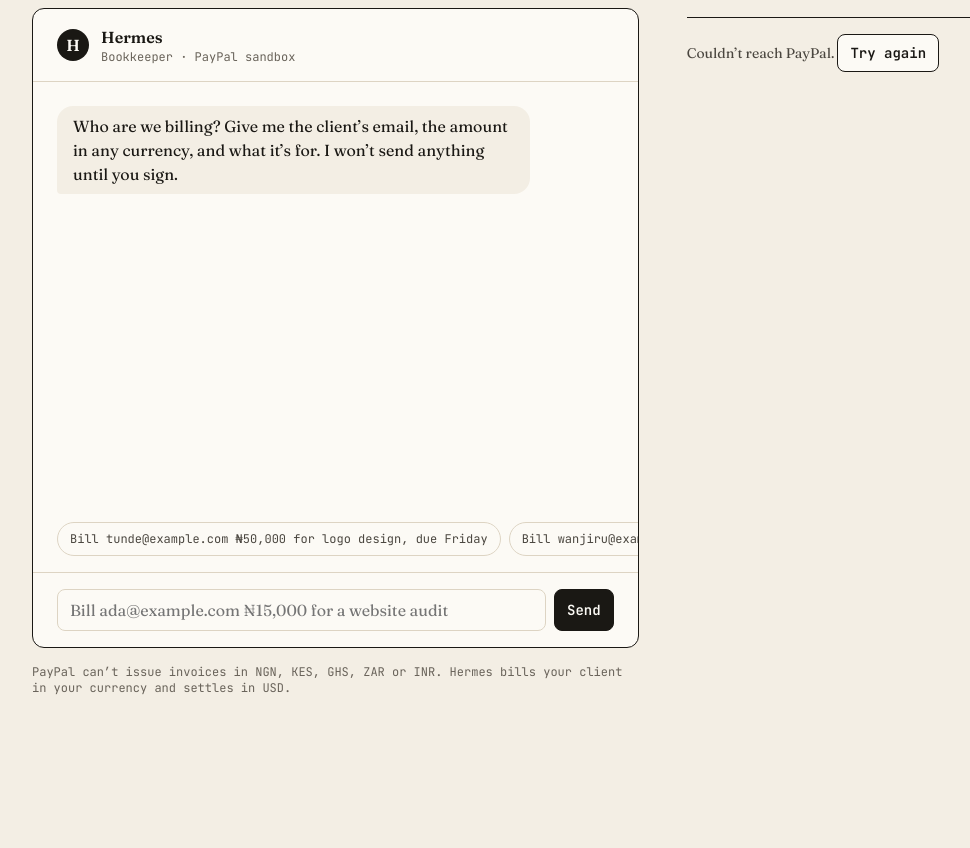
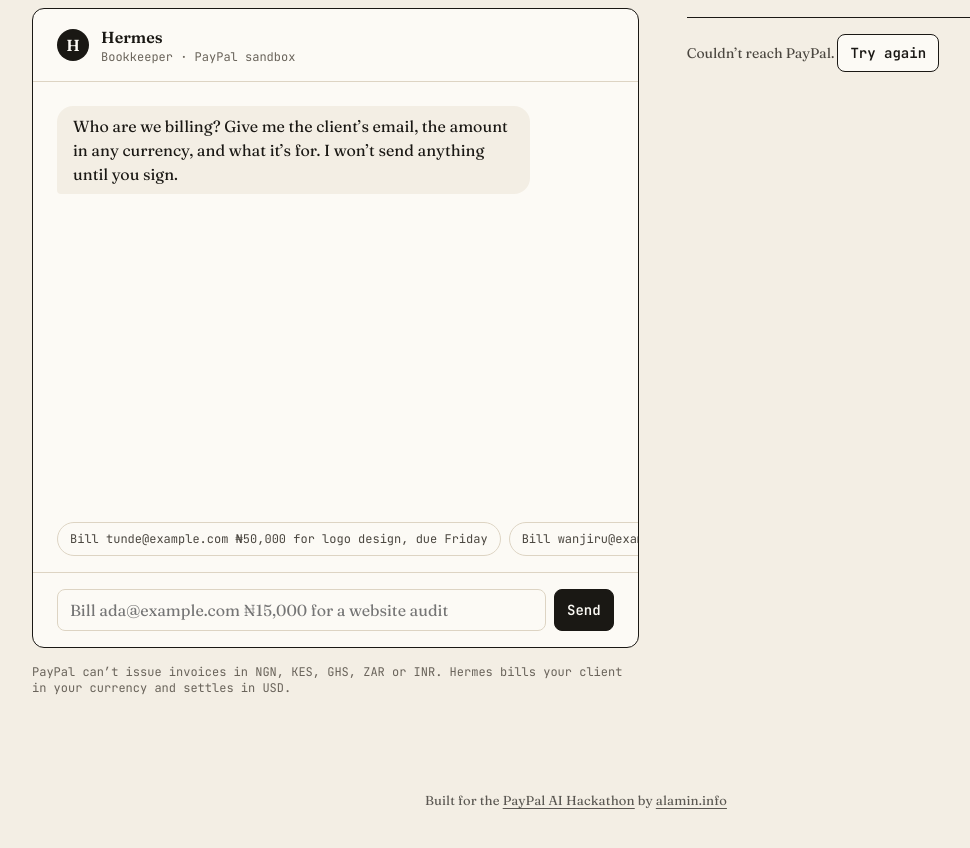
Before and after one commit to 1momoh/hermes-invoice-agent, a website: page public/index.html in a window 1280 px wide. Shown: the part 352-1200 px from the top of the page, without its empty margins (64-1034 px from the left). Before the commit the page ends 1112 px from the top, so only its background shows below. Drawn offline with Linux system fonts and the light colour scheme; no server answers.

Commit message:
Add footer credit

```diff
--- a/public/index.html
+++ b/public/index.html
@@ -69,4 +69,5 @@ aside{display:flex;flex-direction:column;gap:48px}
 <aside><section class="sec" aria-labelledby="tr"><h2 id="tr">Agent trace</h2><p class="hint">Every decision, tool call and approval gate, as it happens.</p><ol class="trace" id="trace" aria-live="polite"></ol></section>
 <section class="sec" aria-labelledby="rc"><h2 id="rc">Recent invoices</h2><p class="hint">Straight from PayPal, newest first.</p><div class="recent" id="recent"><div class="skel" style="height:112px"></div><div class="skel" style="height:112px"></div></div></section></aside>
 </main></div><div class="toast" id="toast" role="status" aria-live="polite"></div>
+<footer class="site-foot">Built for the <a href="https://paypal-ai.devpost.com" target="_blank" rel="noopener">PayPal AI Hackathon</a> by <a href="https://alamin.info" target="_blank" rel="noopener">alamin.info</a></footer>
 <script src="/common.js"></script><script src="/app.js"></script></body></html>
--- a/public/styles.css
+++ b/public/styles.css
@@ -56,3 +56,7 @@ h1{font:400 48px/48px var(--serif);letter-spacing:-.02em;margin:8px 0 16px;text-
 .demo{display:inline-flex;align-items:center;gap:6px;font:500 12px/16px var(--mono);color:var(--ink2);white-space:nowrap}.demo b{color:var(--red);font-weight:600}
 .lnk{font:inherit;color:var(--ink3);background:none;border:0;padding:4px;cursor:pointer;text-decoration:underline;text-underline-offset:3px}.lnk:hover{color:var(--ink)}
 @media (max-width:720px){.demo .dx{display:none}}@media (max-width:420px){.demo{font-size:11px}}
+
+.site-foot{text-align:center;padding:28px 16px 36px;font-size:13px;opacity:.7;letter-spacing:.01em}
+.site-foot a{color:inherit;text-decoration:underline;text-underline-offset:3px}
+.site-foot a:hover{opacity:1}
```
Also changed, not shown: public/dashboard.html (+1 -0 lines).
